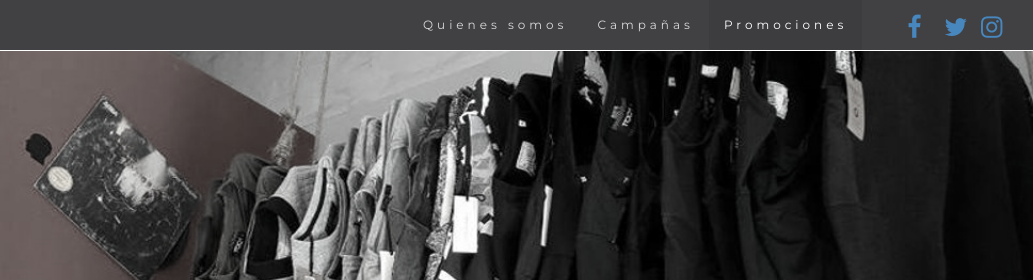
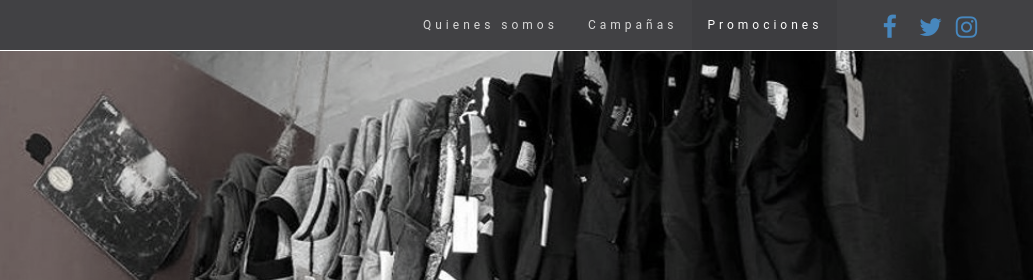
Before and after one commit to arantolio/malawa_bootstrap_beta, a plain HTML site: page index.html in a window 1280 px wide. Shown: the top 280 px of the page, 247-1280 px from the left. Drawn offline with nearby package versions, Linux system fonts and the light colour scheme; some packages are replaced by stand-ins of ours.

Commit message:
Cambio de fuente a Roboto

```diff
--- a/index.html
+++ b/index.html
@@ -173,7 +173,7 @@
 
 
     .navbar {
-        font-family: Montserrat, sans-serif;
+        font-family: Roboto, sans-serif;
         margin-bottom: 0;
         background-color: #2d2d30;
         border: 0;
```
